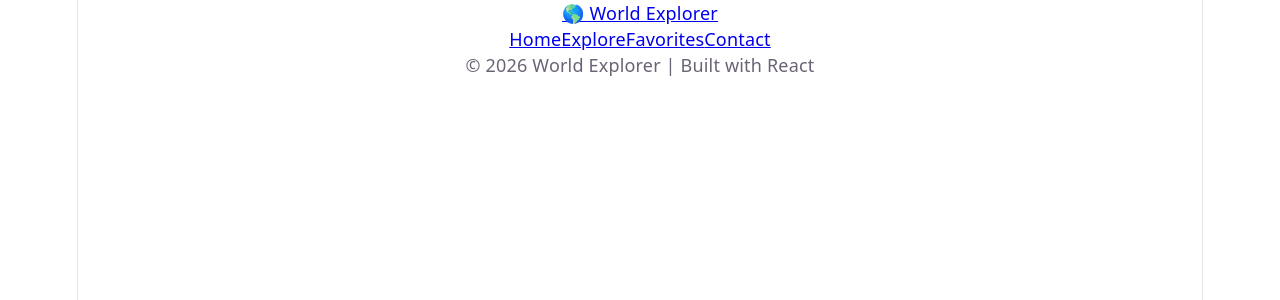
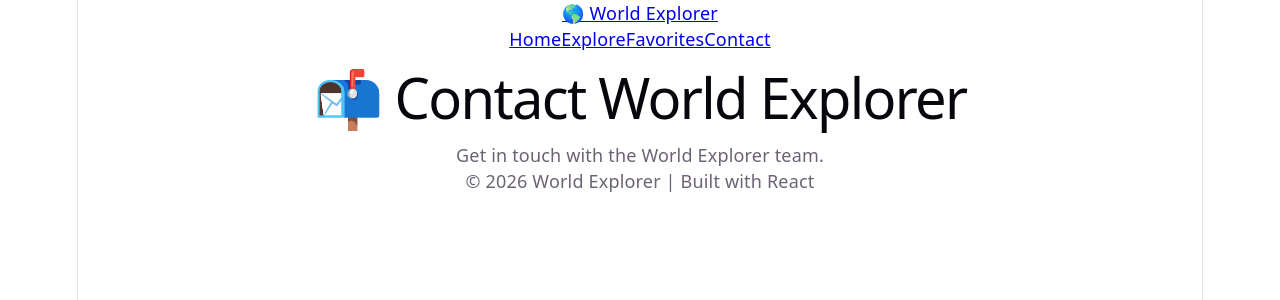
Before and after one commit to sasamilo2025/WorldExplorer-React, a React (Vite) app: page /contact in a window 1280 px wide. Shown: the top 300 px of the page. Built offline with nearby package versions, Linux system fonts and the light colour scheme.

Commit message:
Add Favorites and Contact pages and routes

```diff
--- a/src/App.jsx
+++ b/src/App.jsx
@@ -3,6 +3,8 @@ import Navbar from "./components/Navbar";
 import Footer from "./components/Footer";
 import Home from "./pages/Home";
 import Countries from "./pages/Countries";
+import Favorites from "./pages/Favorites";
+import Contact from "./pages/Contact";
 import "./App.css";
 
 function App() {
@@ -13,6 +15,8 @@ function App() {
             <Routes>
                 <Route path="/" element={<Home />} />
                 <Route path="/countries" element={<Countries />} />
+                <Route path="/favorites" element={<Favorites />} />
+                <Route path="/contact" element={<Contact />} />
             </Routes>
 
             <Footer />
--- /dev/null
+++ b/src/pages/Contact.jsx
@@ -0,0 +1,12 @@
+function Contact() {
+    return (
+        <section className="container mt-4">
+            <h1>📬 Contact World Explorer</h1>
+            <p>
+                Get in touch with the World Explorer team.
+            </p>
+        </section>
+    );
+}
+
+export default Contact;
--- /dev/null
+++ b/src/pages/Favorites.jsx
@@ -0,0 +1,12 @@
+function Favorites() {
+    return (
+        <section className="container mt-4">
+            <h1>❤️ Favorite Countries</h1>
+            <p>
+                Your favorite countries will appear here.
+            </p>
+        </section>
+    );
+}
+
+export default Favorites;
```
